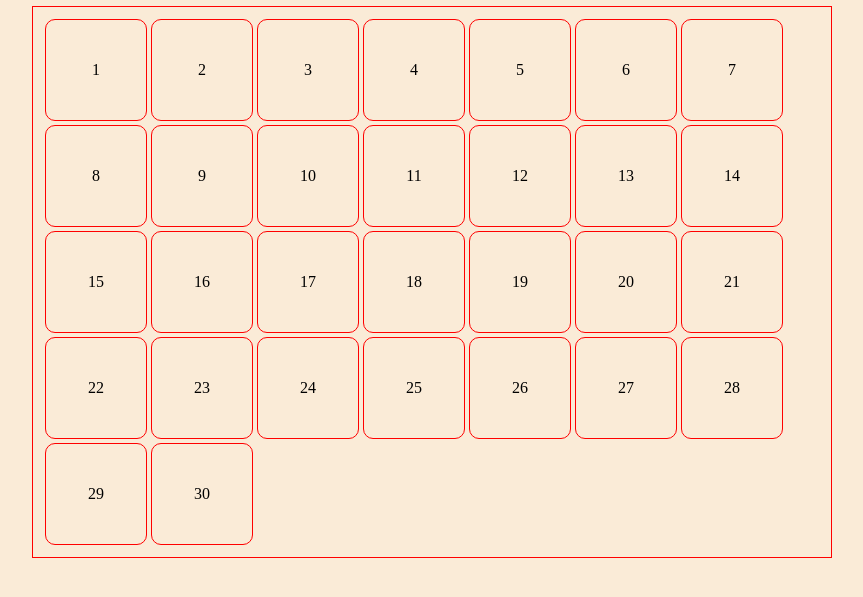
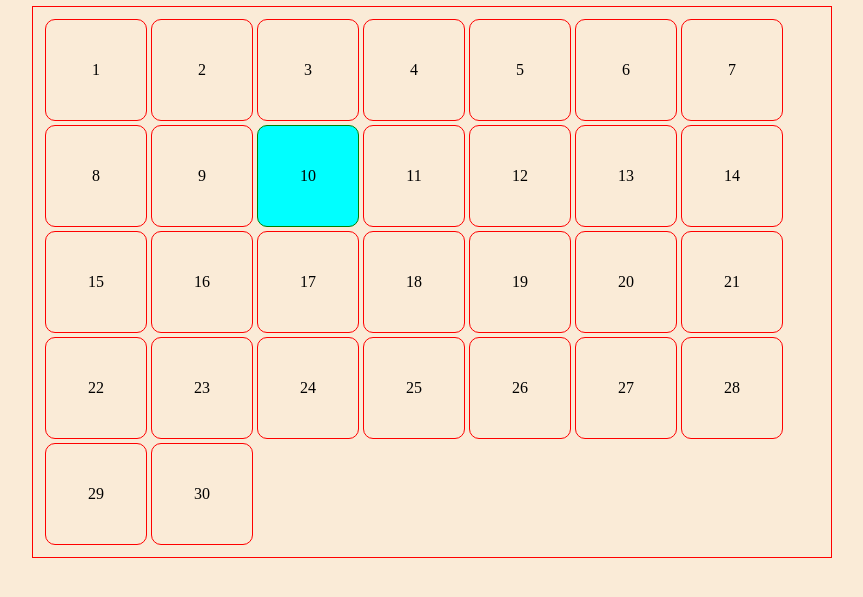
Before and after one commit to DianaBerte/Calendar-08-Dec-2022, a plain HTML site: page index.html in a window 1280 px wide. Both pictures are taken after a click on the element "10". Shown: the part 95-692 px from the top of the page, without its empty margins (208-1071 px from the left). Drawn offline with Linux system fonts and the light colour scheme.

Commit message:
committing 2

```diff
--- a/script.js
+++ b/script.js
@@ -1,3 +1,10 @@
+function onDayClick(event) { //this is an event listener, so it'll receive as parameter an event
+    //we clicked a day! how do we know which one?
+let clickedDayNode = event.target
+clickedDayNode.classList.add('selected') //now we're selecting the days and they stay selected
+}
+
+
 function onLoadActions() {
     //TODO Highlight Extension
 
@@ -6,10 +13,9 @@ function onLoadActions() {
 
         dayNode.classList.add('day') //step 2: this is for the style
         dayNode.innerText = day //still step 2
+        dayNode.addEventListener("click", onDayClick) //without () when adding event listener
 
-        document.getElementById('days-container').appendChild(dayNode) // step 3
-
-
+        document.getElementById('days-container').appendChild(dayNode) // step 3: append it
     }
 }
 
--- a/styles.css
+++ b/styles.css
@@ -35,3 +35,8 @@ h1 {
     border-color: green;
     background-color: aqua;
 }
+
+.selected {
+    border-color: green;
+    background-color: aqua;
+}
```
